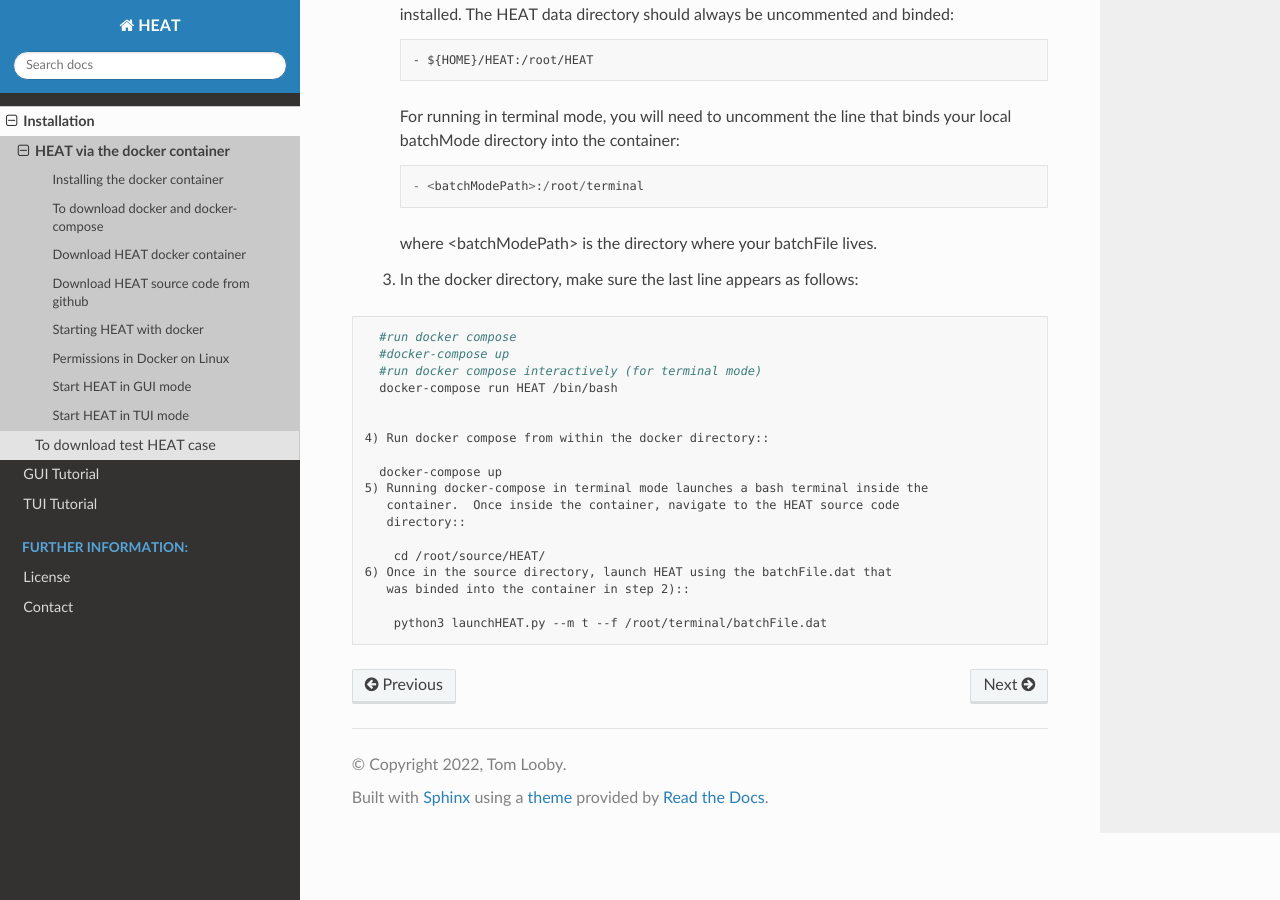
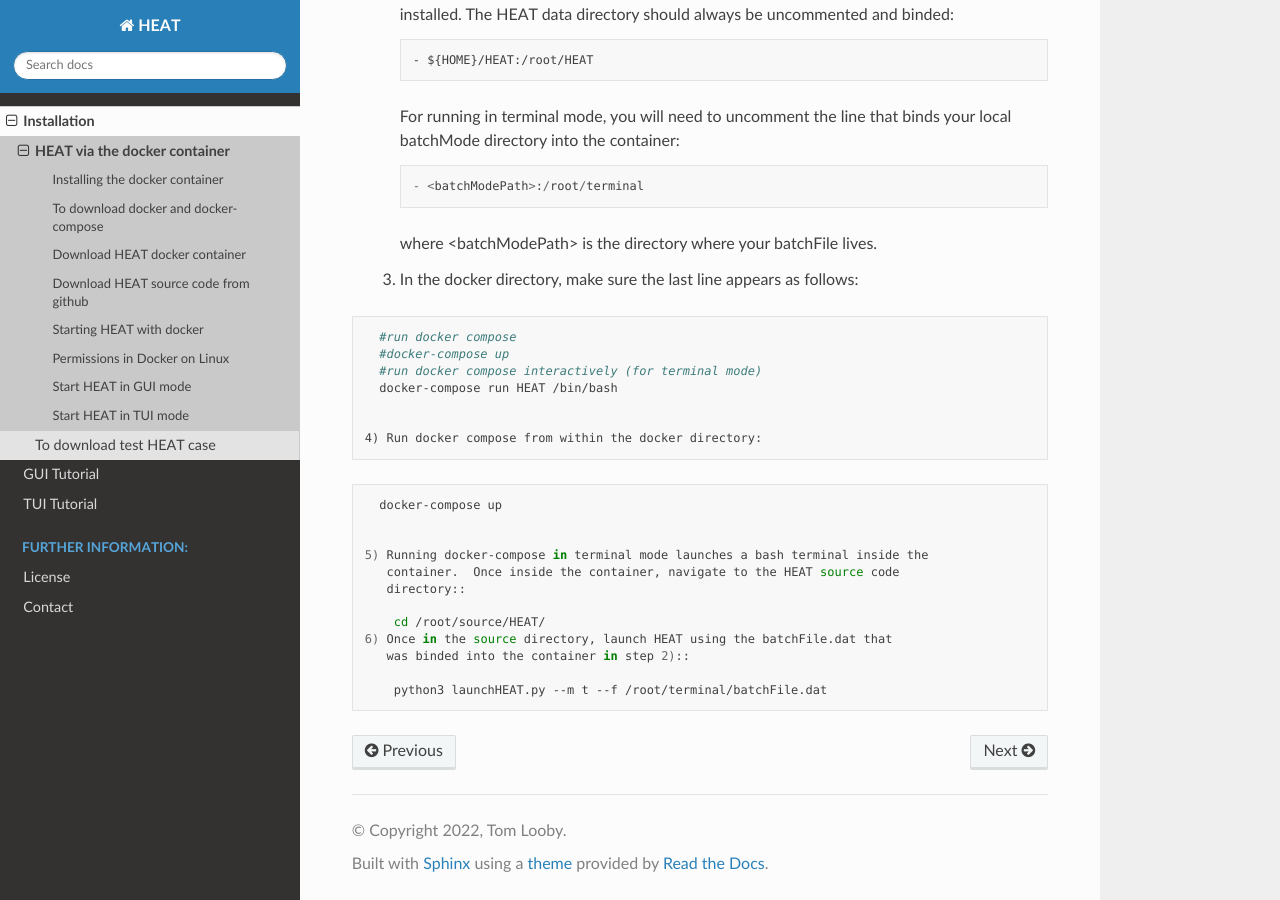
Before and after one commit to plasmapotential/HEAT, a Sphinx documentation site: the page built from docs/source/docker.rst, in a window 1280 px wide and 900 px high, scrolled down 4200 px. Built offline with Sphinx 7.4.7 and the Read the Docs theme 2.0.0, drawn with Linux system fonts in a browser that asks for light colours.

Commit message:
readthedocs

```diff
--- a/docs/source/docker.rst
+++ b/docs/source/docker.rst
@@ -199,9 +199,13 @@ To start HEAT using the terminal user interface, perform the following steps:
     docker-compose run HEAT /bin/bash
 
 
-  4) Run docker compose from within the docker directory::
+  4) Run docker compose from within the docker directory:
+
+.. code-block:: bash
 
     docker-compose up
+
+
   5) Running docker-compose in terminal mode launches a bash terminal inside the
      container.  Once inside the container, navigate to the HEAT source code
      directory::
```
